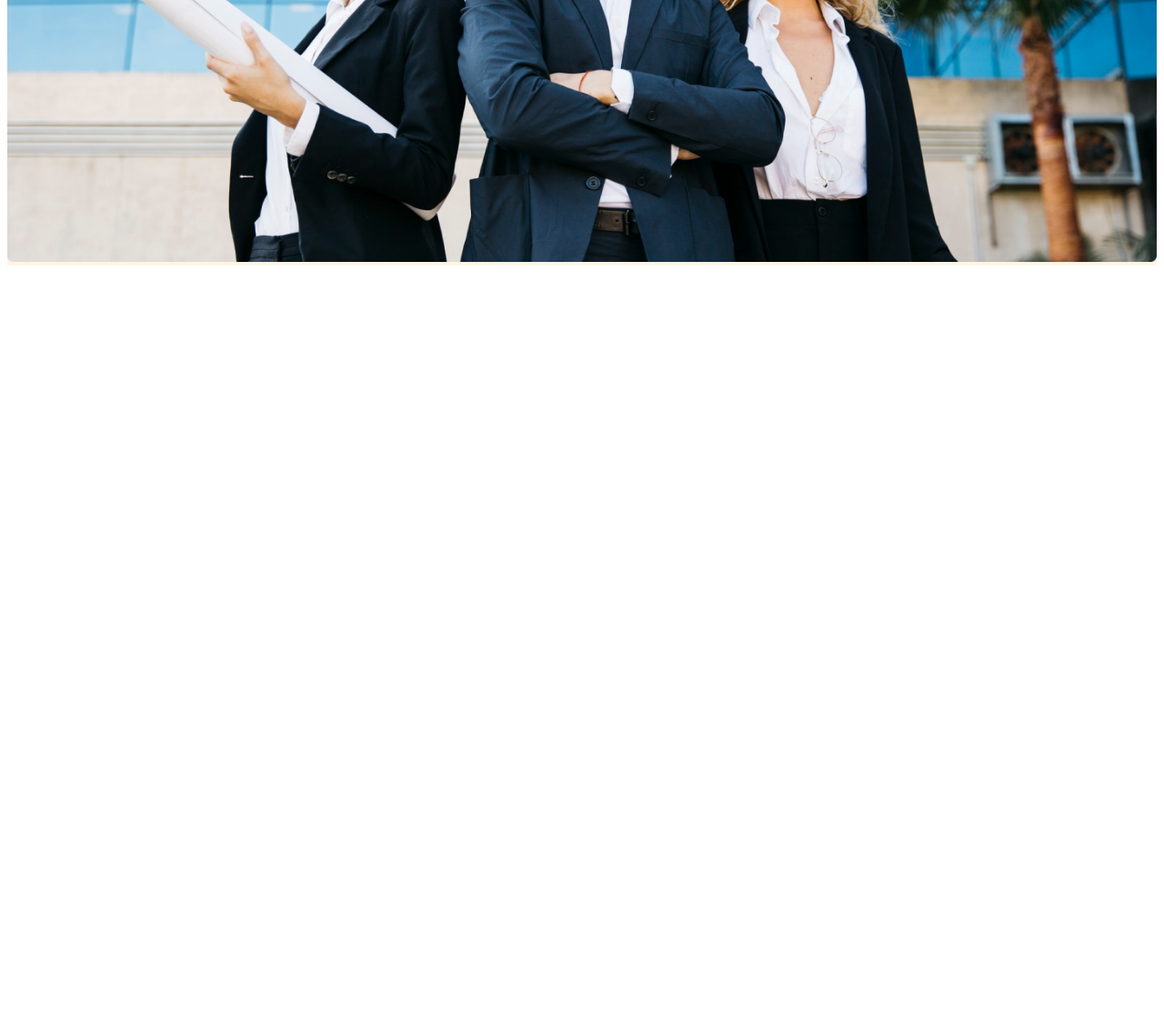
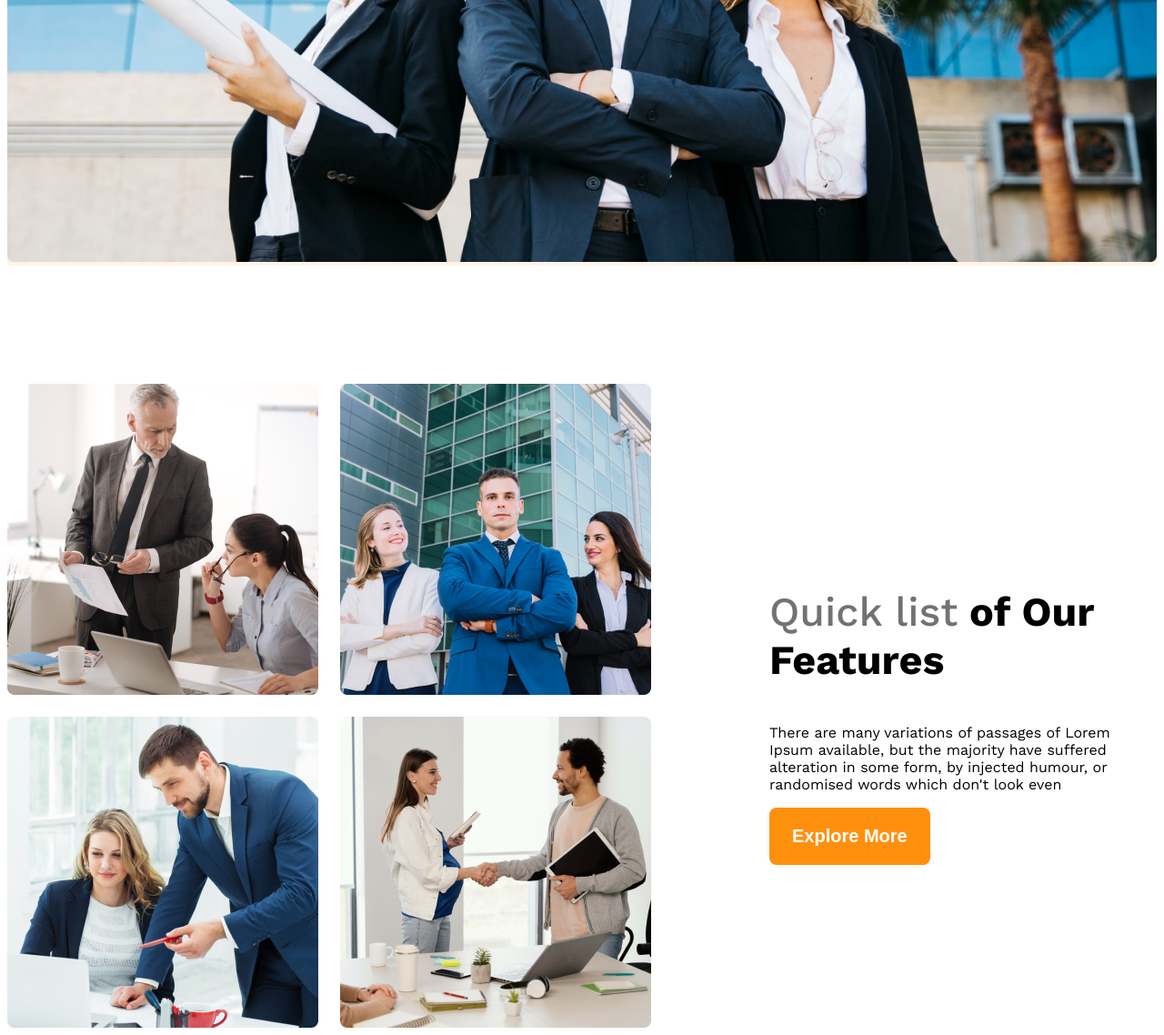
Before and after one commit to Johorakazi/g3-architect-website, a plain HTML site: page index.html in a window 1280 px wide. Shown: the part 1022-2160 px from the top of the page at 91% size. Before the commit the page ends 1322 px from the top, so only its background shows below. Drawn offline with nearby package versions, Linux system fonts and the light colour scheme.

Commit message:
added a main part

```diff
--- a/index.html
+++ b/index.html
@@ -28,7 +28,19 @@
         </div>
     </header>
     <main>
-
+         <section class="teams display-flex">
+            <div class="team-images-container">
+                <img src="images/team1.png" alt="">
+                <img src="images/team2.png" alt="">
+                <img src="images/team3.png" alt="">
+                <img src="images/team4.png" alt="">
+            </div>
+            <div class="our-features">
+                <h3 class="feature-title"><span id="quick-list" class="text-light-gray">Quick list</span> <span>of Our</span><span> Features</span></h3>
+                <p class="feature-description">There are many variations of passages of Lorem Ipsum available, but the majority have suffered alteration in some form, by injected humour, or randomised words which don't look even</p>
+                <button class="btn-primary">Explore More</button>
+            </div>
+         </section>
     </main>
     <footer>
 
--- a/styles/architects.css
+++ b/styles/architects.css
@@ -31,6 +31,14 @@
     font-weight: 600;
     border-radius: 8px;
     border: none;
+}
+main{
+    max-width: 1440px;
+    margin: 0 auto;
+}
+
+main > section{
+    margin-top: 130px;
 }
 
 /*header styles*/
@@ -77,7 +85,26 @@
 .banner-image{
     width: 100%;
 }
-
+/*team and feature related styles*/
+.teams{
+    align-items: center;
+}
+.team-images-container{
+    display: grid;
+    grid-template-columns: repeat(2, 1fr);
+    gap: 24px;
+}
+.our-features{
+    margin-left: 130px;
+    max-width: 530px;
+}
+.feature-title{
+    font-size: 2.8rem;
+    font-weight: 700;
+}
+#quick-list{
+    font-weight: 500;
+}
 /*responsive media query*/
 @media screen and (max-width: 576px) {
      .navbar, .nav-link{
```
